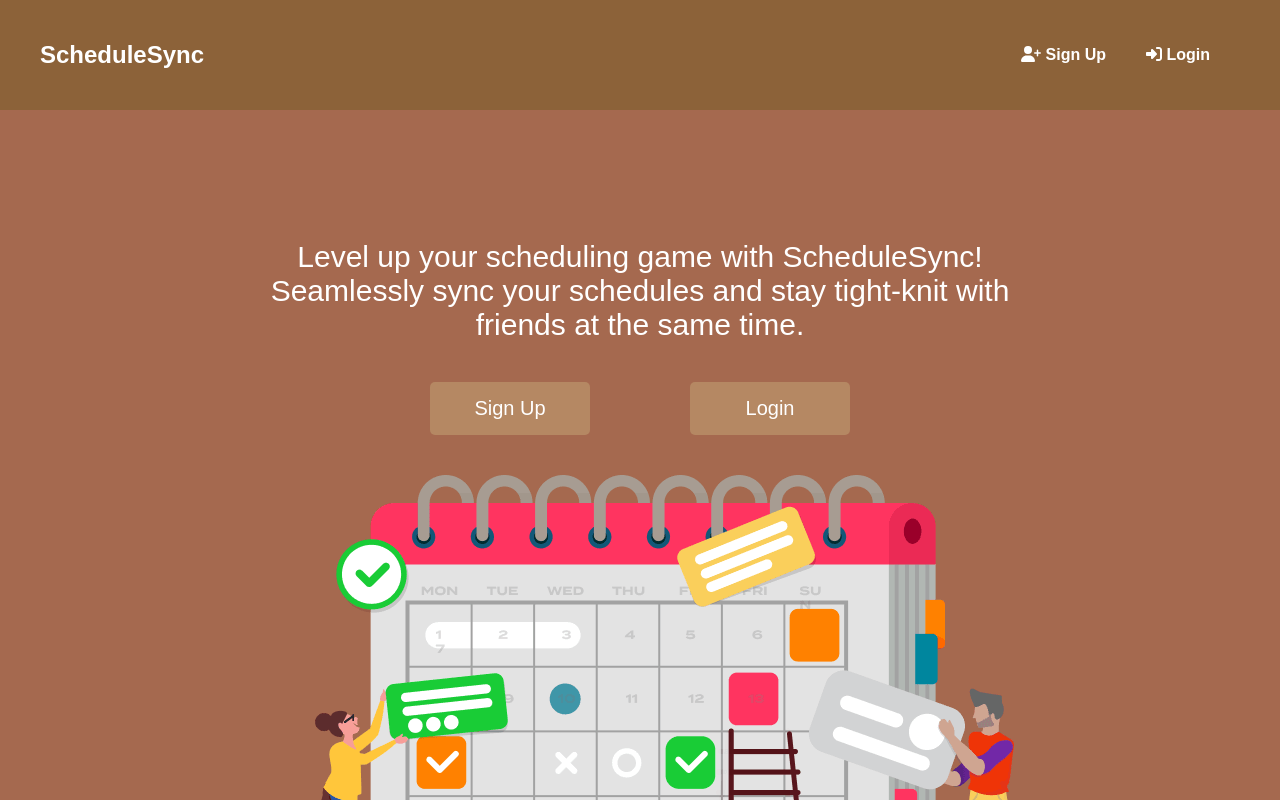
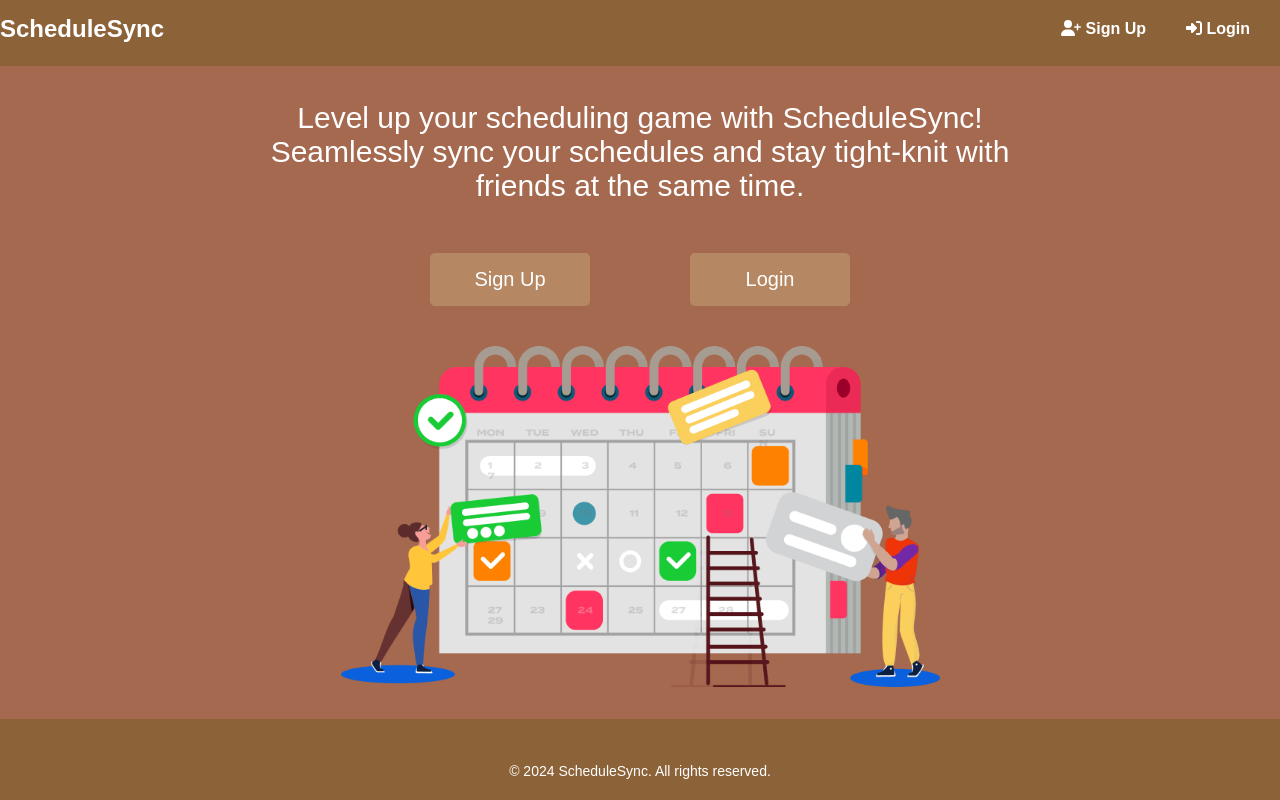
Before and after one commit to SanjeevMakesh24/Group4_ScheduleSync, a React (Create React App) app in the folder client/schedule-sync-react/: page / in a window 1280 px wide. Shown: the top 800 px of the page. Built offline with nearby package versions, Linux system fonts and the light colour scheme.

Commit message:
sized the home page

```diff
--- a/client/schedule-sync-react/src/Home.css
+++ b/client/schedule-sync-react/src/Home.css
@@ -1,6 +1,7 @@
 /* Home.css */
 .home {
   font-family: Arial, sans-serif;
+  overflow: hidden;
 }
 
 /* Header Styles */
@@ -8,14 +9,16 @@ header {
   background-color: #8c6239;
   color: #fff;
   padding: 20px 0;
+  height: 0.7cm;
 }
 
 nav {
   display: flex;
   justify-content: space-between;
   align-items: center;
-  max-width: 1200px;
+  max-width: 1500px;
   margin: 0 auto;
+  height: 0.5cm;
 }
 
 .logo {
@@ -46,8 +49,9 @@ nav ul li a:hover {
 /* MainSection Styles */
 .main-section {
   background-color: #a5694f;
-  padding: 100px 0;
+  padding: 5px 0;
   text-align: center;
+  height: 17cm;
 }
 
 .main-section .container {
@@ -56,15 +60,15 @@ nav ul li a:hover {
 }
 
 .main-section h1 {
-  font-size: 48px;
+  font-size: 20px;
   color: #fff;
-  margin-bottom: 30px;
+  margin-bottom: 20px;
 }
 
 .main-section p {
-  font-size: 30px;
+  font-size:30px;
   color: #fff;
-  margin-bottom: 40px;
+  margin-bottom: 50px;
 }
 
 .button-container {
@@ -106,7 +110,7 @@ footer ul {
   list-style-type: none;
   display: flex;
   justify-content: center;
-  margin-bottom: 20px;
+  margin-bottom: 10px;
 }
 
 footer ul li {
@@ -127,4 +131,10 @@ footer ul li a:hover {
 footer p {
   font-size: 14px;
   text-align: center;
+  height: 0cm;
 }
+img{
+max-height: 9cm;
+
+
+}
```
